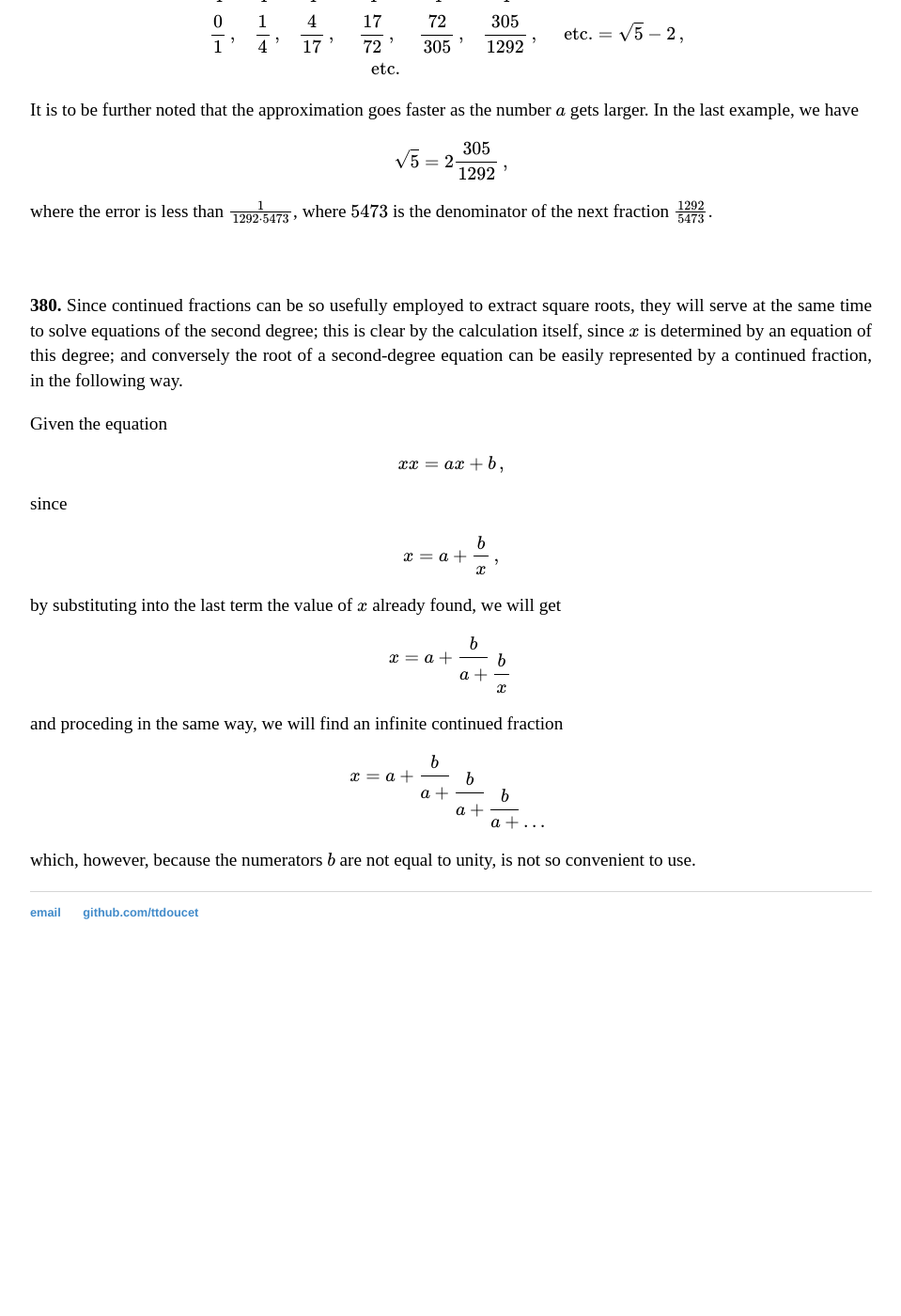
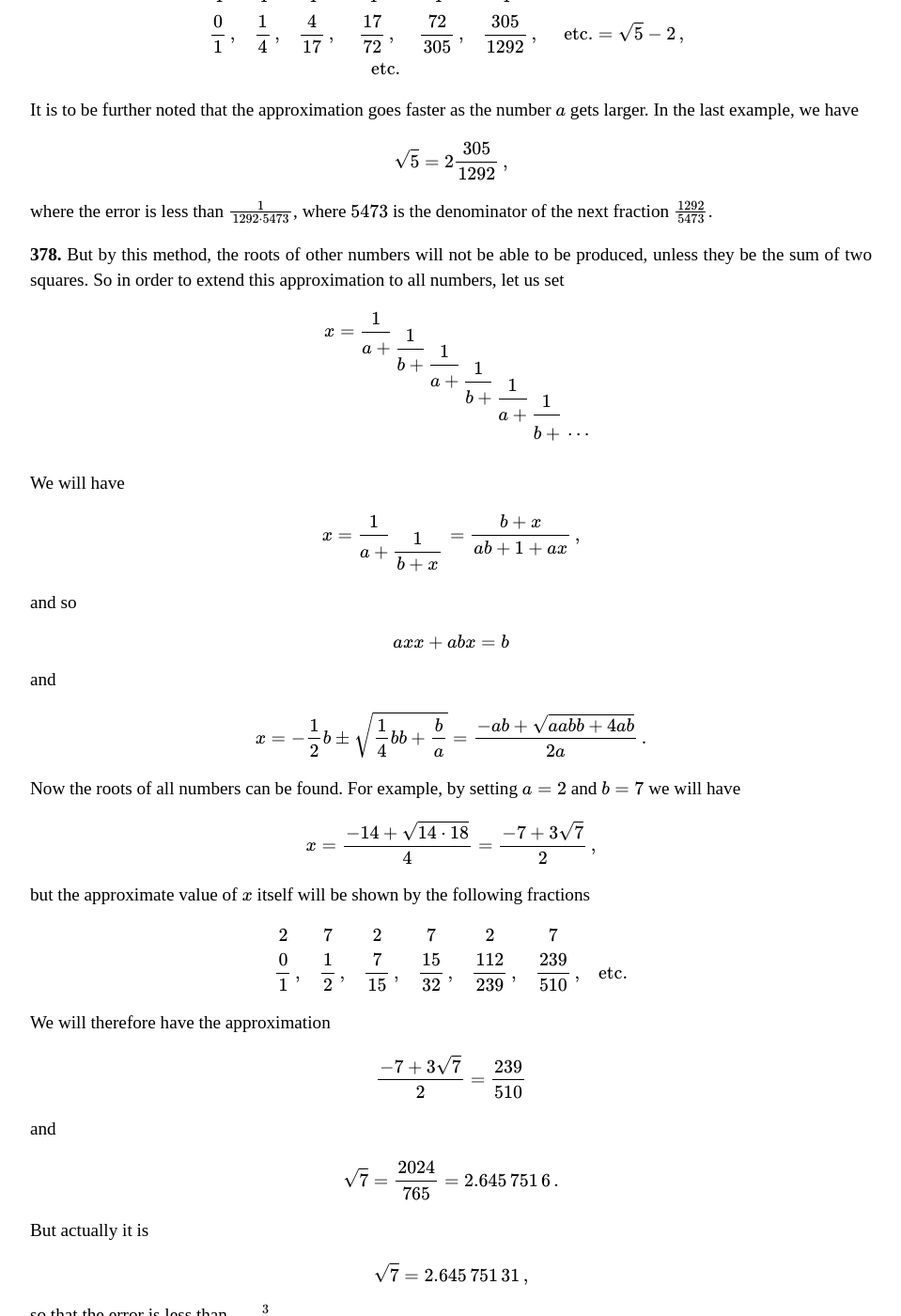
Before and after one commit to ttdoucet/ttdoucet.github.io, a Jekyll site: the page built from euler/e101-en.html, in a window 1280 px wide and 1400 px high, scrolled down 19138 px. Shown: the whole window at 94% size, without its empty margins (160-1119 px from the left). Built offline with Jekyll 4.4.1, drawn with Linux system fonts in a browser that asks for light colours; formulas are drawn with MathJax 3; before the commit the page ends 20178 px from its top, so only the background shows below that; some of the changed text lies outside the part shown.

Commit message:
Translated p.378 of e101.

```diff
--- a/euler/e101-en.html
+++ b/euler/e101-en.html
@@ -1054,6 +1054,75 @@ In the last example, we have
 where the error is less than \(1\over 1292\cdot 5473\), where
 \(5473\) is the denominator of the next fraction \({1292\over 5473}\).
 
+<p><esec>378.</esec>
+But by this method, the roots of other numbers will not be able to be
+produced, unless they be the sum of two squares.
+So in order to extend this approximation to all numbers, let us set
+
+\begin{equation}
+x = {\cofrac 1 a {\cofrac 1 b {\cofrac 1 a {\cofrac 1 b {\cofrac 1 a {\cofrac 1 b \tailfrac}}}}}}
+\end{equation}
+
+We will have
+
+\begin{equation}
+x = {\cofrac 1 a {\displaystyle{1\over b+x}}}
+  = {b+x\over ab+1+ax}\,,
+\end{equation}
+
+and so
+
+\begin{equation}
+axx+abx=b
+\end{equation}
+
+and
+
+\begin{equation}
+x = -{1\over 2} b\pm \sqrt{ {1\over 4}bb + {b\over a}} = {-ab+\sqrt{aabb+4ab}\over 2a} \,.
+\end{equation}
+
+Now the roots of all numbers can be found.
+For example, by setting
+\(a=2\) and \(b=7\) we will have
+
+\begin{equation}
+x = {-14+\sqrt{14\cdot 18}\over 4} = {-7+3\sqrt 7 \over 2}\,,
+\end{equation}
+
+but the approximate value of \(x\) itself will be shown by the following fractions
+
+\begin{array}{cccccc}
+2\phantom{\,,} & 7\phantom{\,,} & 2\phantom{\,,} & 7\phantom{\,,} & 2\phantom{\,,} & 7\phantom{\,,} \\
+\displaystyle{0\over 1}\,,
+& \displaystyle{1\over 2}\,,
+& \displaystyle{7\over 15}\,,
+& \displaystyle{15\over 32}\,,
+& \displaystyle{112\over 239}\,,
+& \displaystyle{239\over 510}\,,
+& \hbox{etc.}
+\end{array}
+
+We will therefore have the approximation
+
+\begin{equation}
+{-7+3\sqrt 7\over 2}={239\over 510}
+\end{equation}
+
+and
+
+\begin{equation}
+\sqrt 7 = {2024\over 765} = 2.645\,751\,6 \,.
+\end{equation}
+
+But actually it is
+
+\begin{equation}
+\sqrt 7 = 2.645\,751\,31 \,,
+\end{equation}
+
+so that the error is less than \(3\over 10\,000\,000\).
+
 <br><br><br>
 
 <p><esec>380.</esec>
```
